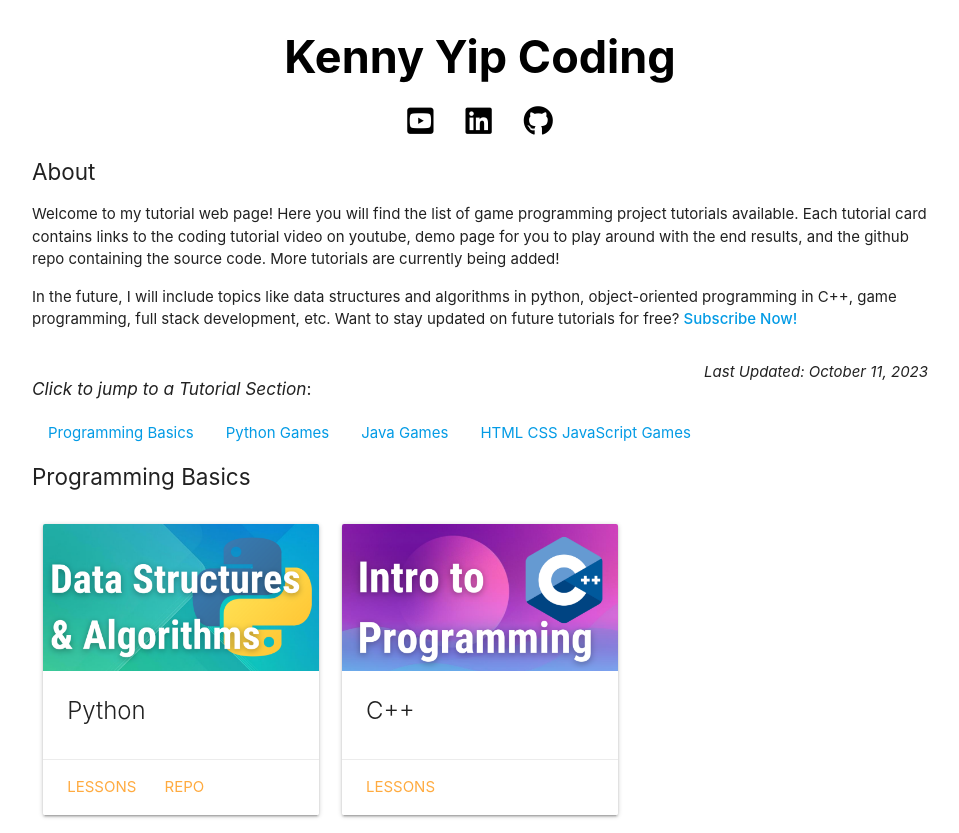
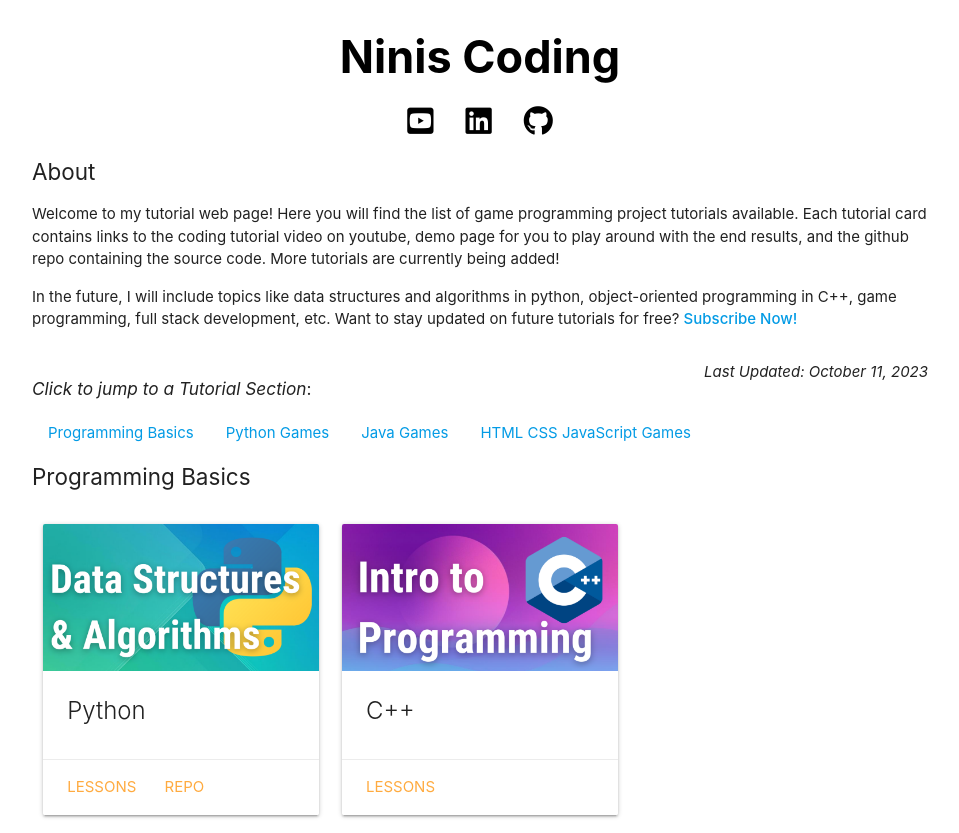
Before and after one commit to itsabunny/itsabunny.github.io, a plain HTML site: page index.html in a window 1280 px wide. Shown: the top 833 px of the page, without its empty margins (160-1119 px from the left). Drawn offline with nearby package versions, Linux system fonts and the light colour scheme.

Commit message:
Update index.html

```diff
--- a/index.html
+++ b/index.html
@@ -1,8 +1,8 @@
 <!DOCTYPE html>
 <html>
     <head>
-        <title>Kenny Yip Coding</title>
-        <meta name="author" content="Kenny Yip">
+        <title>Ninis Blomerus</title>
+        <meta name="author" content="Ninis Blomerus">
         <meta name="viewport" content="width=device-width, initial-scale=1.0">
         <link rel="image_src" href="images/kenny-icon.png">
         <link rel="icon" href="images/kenny-icon.png">
@@ -24,7 +24,7 @@
 
         <div class="container">
             <div class="my-nav">
-                <div id="my-title"><b><a href="/">Kenny Yip Coding</a></b></div>
+                <div id="my-title"><b><a href="/">Ninis Coding</a></b></div>
                 <div class="my-nav-content">
                     <ul>
                         <li><a href="https://www.youtube.com/KennyYipCoding/?sub_confirmation=1" target="_blank"><i class="fab fa-youtube-square fa-2x"></i></a></li>
```
